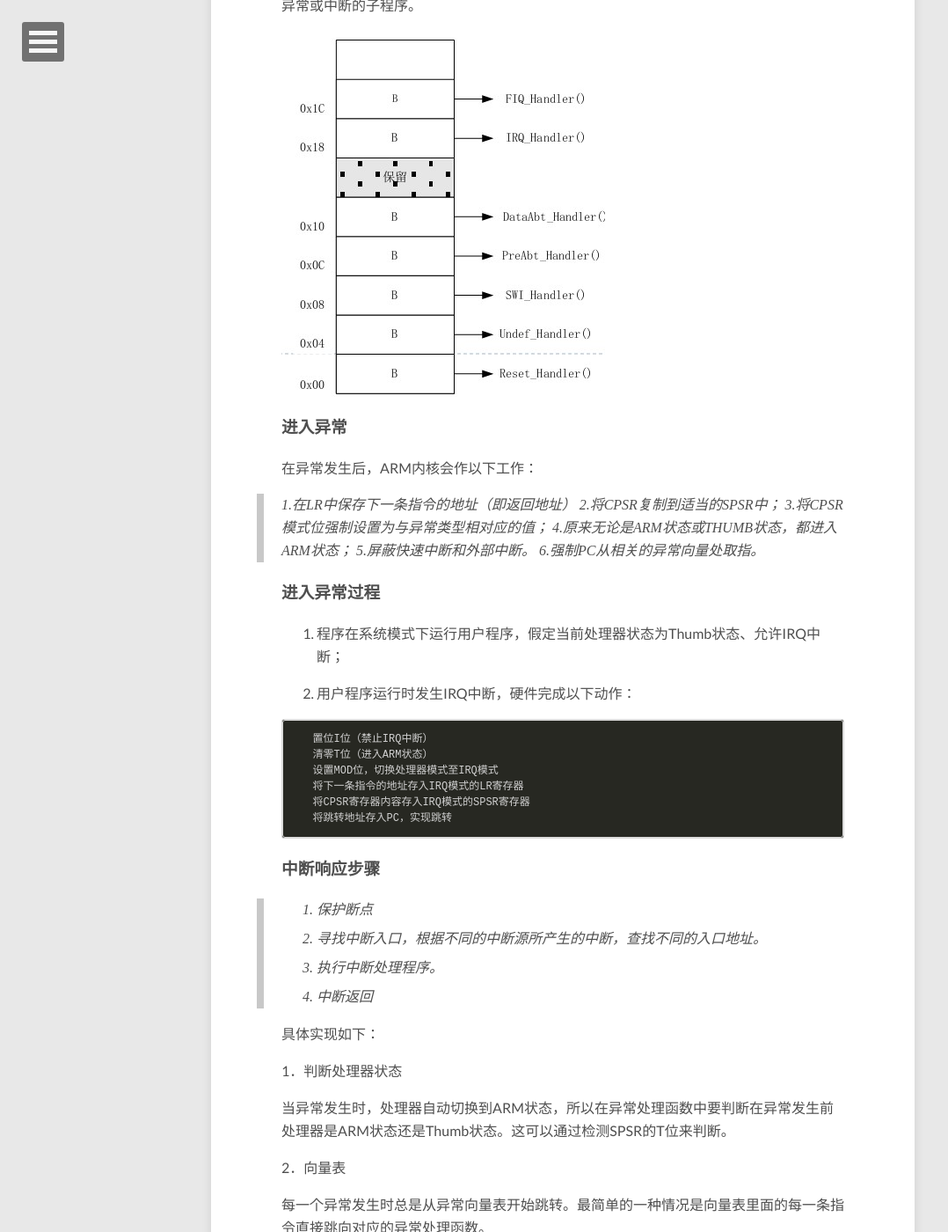
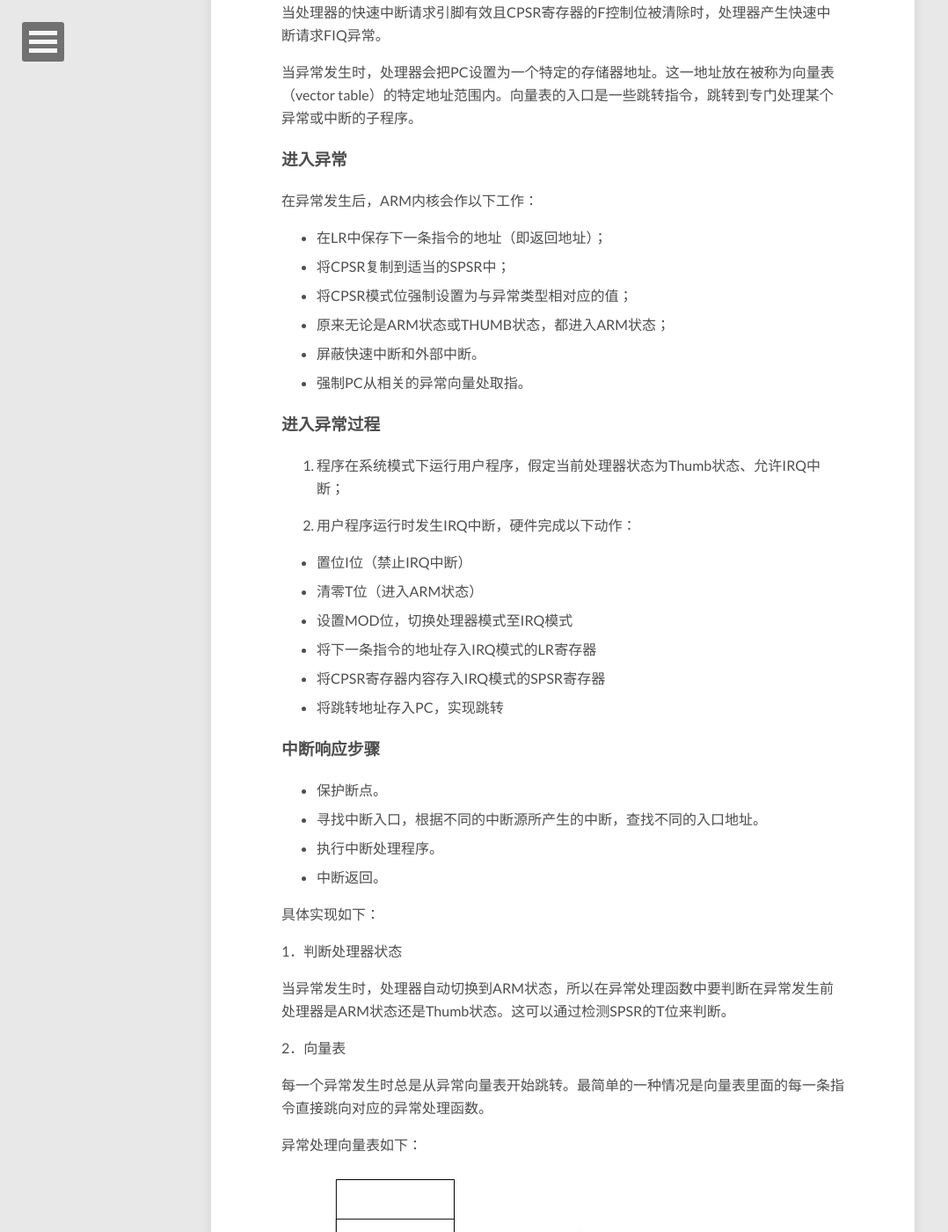
Before and after one commit to zhe-sun/zhe-sun.github.io, a Jekyll site: the page built from _posts/2016-12-29-ARM_UART_Interrupt.md, in a window 1280 px wide and 1400 px high, scrolled down 2912 px. Shown: the whole window at 88% size, without its empty margins (0-1078 px from the left). Built offline with Jekyll 4.4.1, drawn with Linux system fonts in a browser that asks for light colours; nearby versions of some CDN libraries; comment, search, counter and statistics services are not loaded; some of the changed text lies outside the part shown.

Commit message:
Modify the ARM_UART_Interrupt

````diff
--- a/_posts/2016-12-29-ARM_UART_Interrupt.md
+++ b/_posts/2016-12-29-ARM_UART_Interrupt.md
@@ -71,6 +71,7 @@ ARM处理器中有7种类型的异常，按优先级从高到低的排列如下
 
 当处理器的复位引脚有效时，系统产生复位异常中断，程序跳转到复位异常中断处理程序处执行。
 复位异常中断通常用在下面两种情况下。
+
 > 系统上电
 > 统复位
 
@@ -87,18 +88,17 @@ If high vectors configured then
 PC = 0xffff0000
     Else
 PC = 0x00000000
-
 ```
 
 复位异常中断处理程序的主要功能：
 
-> 设置异常中断向量表。
-> 初始化数据栈和寄存器。
-> 初始化存储系统，如系统中的MMU等。
-> 初始化关键的I/O设备。
-> 使能中断。
-> 处理器切换到合适的模式。
-> 初始化C变量，跳转到应用程序执行。
+* 设置异常中断向量表。
+* 初始化数据栈和寄存器。
+* 初始化存储系统，如系统中的MMU等。
+* 初始化关键的I/O设备。
+* 使能中断。
+* 处理器切换到合适的模式。
+* 初始化C变量，跳转到应用程序执行。
 
 2．未定义指令异常
 
@@ -127,17 +127,16 @@ PC = 0x00000000
 
 当异常发生时，处理器会把PC设置为一个特定的存储器地址。这一地址放在被称为向量表（vector table）的特定地址范围内。向量表的入口是一些跳转指令，跳转到专门处理某个异常或中断的子程序。
 
-![Interrupt_Table.png](https://raw.githubusercontent.com/zhe-sun/zhe-sun.github.io/master/images/Interrupt/Interrupt_Table.png)
-
 ### 进入异常 ###
 
 在异常发生后，ARM内核会作以下工作：
-> 1.在LR中保存下一条指令的地址（即返回地址）
-> 2.将CPSR复制到适当的SPSR中；
-> 3.将CPSR模式位强制设置为与异常类型相对应的值；
-> 4.原来无论是ARM状态或THUMB状态，都进入ARM状态；
-> 5.屏蔽快速中断和外部中断。
-> 6.强制PC从相关的异常向量处取指。
+
+* 在LR中保存下一条指令的地址（即返回地址）；
+* 将CPSR复制到适当的SPSR中；
+* 将CPSR模式位强制设置为与异常类型相对应的值；
+* 原来无论是ARM状态或THUMB状态，都进入ARM状态；
+* 屏蔽快速中断和外部中断。
+* 强制PC从相关的异常向量处取指。
 
 ### 进入异常过程 ###
 
@@ -145,21 +144,19 @@ PC = 0x00000000
 
 2. 用户程序运行时发生IRQ中断，硬件完成以下动作：
 
-```
-   置位I位（禁止IRQ中断）
-   清零T位（进入ARM状态）
-   设置MOD位，切换处理器模式至IRQ模式
-   将下一条指令的地址存入IRQ模式的LR寄存器
-   将CPSR寄存器内容存入IRQ模式的SPSR寄存器
-   将跳转地址存入PC，实现跳转
-```
+ * 置位I位（禁止IRQ中断）
+ * 清零T位（进入ARM状态）
+ * 设置MOD位，切换处理器模式至IRQ模式
+ * 将下一条指令的地址存入IRQ模式的LR寄存器
+ * 将CPSR寄存器内容存入IRQ模式的SPSR寄存器
+ * 将跳转地址存入PC，实现跳转
 
 ### 中断响应步骤 ###
 
-> 1. 保护断点
-> 2. 寻找中断入口，根据不同的中断源所产生的中断，查找不同的入口地址。
-> 3. 执行中断处理程序。
-> 4. 中断返回
+* 保护断点。
+* 寻找中断入口，根据不同的中断源所产生的中断，查找不同的入口地址。
+* 执行中断处理程序。
+* 中断返回。
 
 具体实现如下：
 
@@ -178,31 +175,26 @@ PC = 0x00000000
 ### 利用跳转指令B建立异常向量表 ###
 
 ```
-  ENTRY				;汇编程序开始
-  b reset			;跳入reset处理程序
+  ENTRY		;汇编程序开始
+  b reset	;跳入reset处理程序
   b HandleUndef		;跳到未定义处理程序
-  b HandSWI			;跳到软中断处理程序
-  b HandPrefetchAbt ;跳到预取指令处理程序
+  b HandSWI	;跳到软中断处理程序
+  b HandPrefetchAbt 	;跳到预取指令处理程序
   b HandDataAbt		;跳回数据访问中止处理程序
   b HandNoUsed		;保留
   b HandleIRQ		;跳入中断处理程序
   b HandleFIQ		;跳回快速中断处理标签
 ```
 
-> **注意：**跳转指令B的跳转范围为±32MB，但很多情况下不能保证所有的异常处理函数都定位在向量的32MB范围内，需要更大范围的跳转，而且由于向量表空间的限制，只能由一条指令完成。
-
+> **注意：** 跳转指令B的跳转范围为±32MB，但很多情况下不能保证所有的异常处理函数都定位在向量的32MB范围内，需要更大范围的跳转，而且由于向量表空间的限制，只能由一条指令完成。
 
 具体实现方法有下面两种：
 
-```
-   （1）MOV  PC，＃imme_value
-    这种办法将目标地址直接赋值给PC。但这种方法受格式限制不能处理任意立即数。
-    这个立即数由一个8位数值循环右移偶数位得到。
+ * MOV  PC，＃imme_value
+ 这种办法将目标地址直接赋值给PC。但这种方法受格式限制不能处理任意立即数。这个立即数由一个8位数值循环右移偶数位得到。
 
-   （2）LDR  PC，[PC+offset]
-    把目标地址先存储在某一个合适的地址空间，然后把这个存储器单元的32位数据传送给PC来实现跳转。
-    这种方法对目标地址值没有要求。但是存储目标地址的存储器单元必须在当前指令的±4KB空间范围内。
-```
+ * LDR  PC，[PC+offset]
+ 把目标地址先存储在某一个合适的地址空间，然后把这个存储器单元的32位数据传送给PC来实现跳转。这种方法对目标地址值没有要求。但是存储目标地址的存储器单元必须在当前指令的±4KB空间范围内。
 
 ### 退出异常 ###
 
@@ -224,9 +216,9 @@ PC = 0x00000000
 
 当一个ARM异常处理返回时，一共有3件事情需要处理
 
-> 通用寄存器的恢复
-> 状态寄存器的恢复
-> PC指针的恢复
+* 通用寄存器的恢复
+* 状态寄存器的恢复
+* PC指针的恢复
 
 具体操作如下：
 
@@ -244,7 +236,7 @@ PC和CPSR的恢复可以通过一条指令来实现，下面是3个例子。
 
 2．异常的返回地址
 
-注意：异常返回时，另一个非常重要的问题就是返回地址的确定。前面提到过，处理器进入异常时会有一个保存LR的动作，但是该保持值并不一定是正确中断的返回地址。最简单的方法使用关键字`__irq`封装，ARM会自动给你处理这些事情。
+**注意：** 异常返回时，另一个非常重要的问题就是返回地址的确定。前面提到过，处理器进入异常时会有一个保存LR的动作，但是该保持值并不一定是正确中断的返回地址。最简单的方法使用关键字`__irq`封装，ARM会自动给你处理这些事情。
 
 ### 总结IRQ中断处理过程 ###
 
@@ -332,7 +324,7 @@ int_return:
 
 IRQ初始化函数：
 
-```C
+```C++
 
 void init_irq(void)
 {
@@ -360,7 +352,7 @@ void init_irq(void)
 
 中断处理函数：
 
-```C
+```C++
 
 void EINT_Handle(void)
 {
````
Also changed, not shown: other parts of _posts/2016-12-29-ARM_UART_Interrupt.md (+1 -1 lines).
